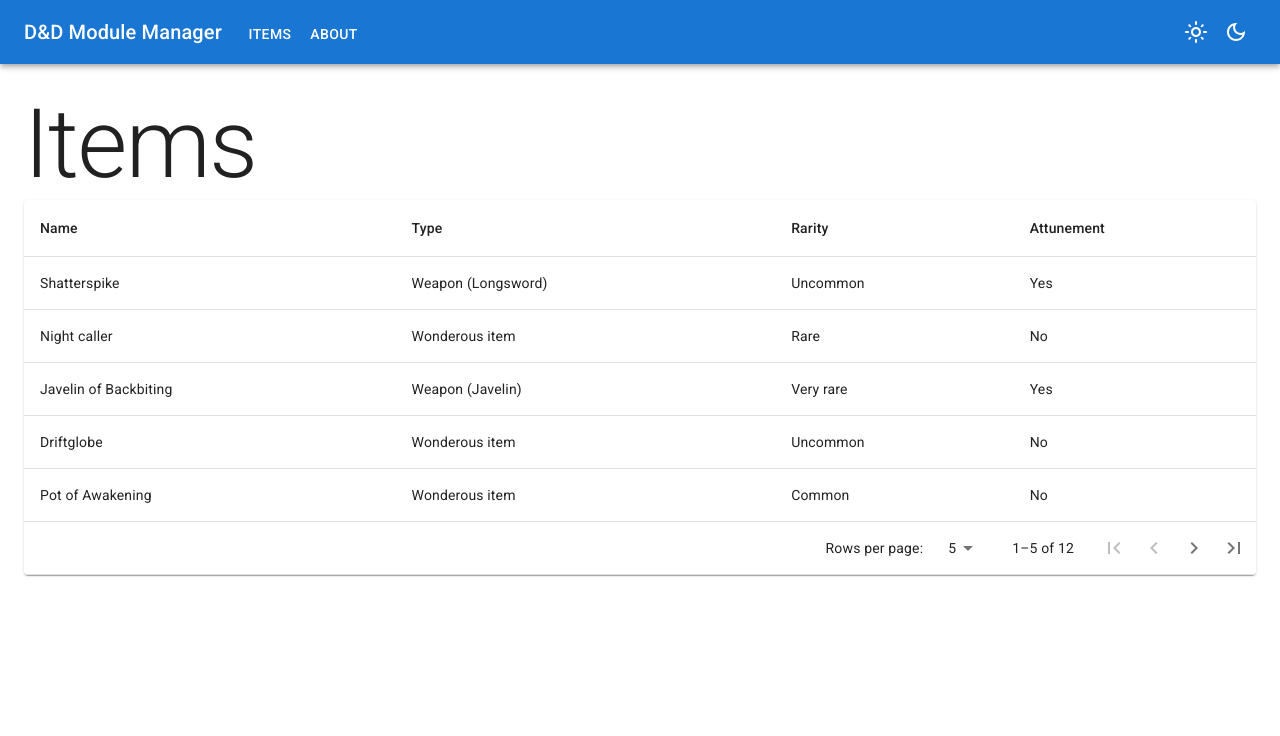
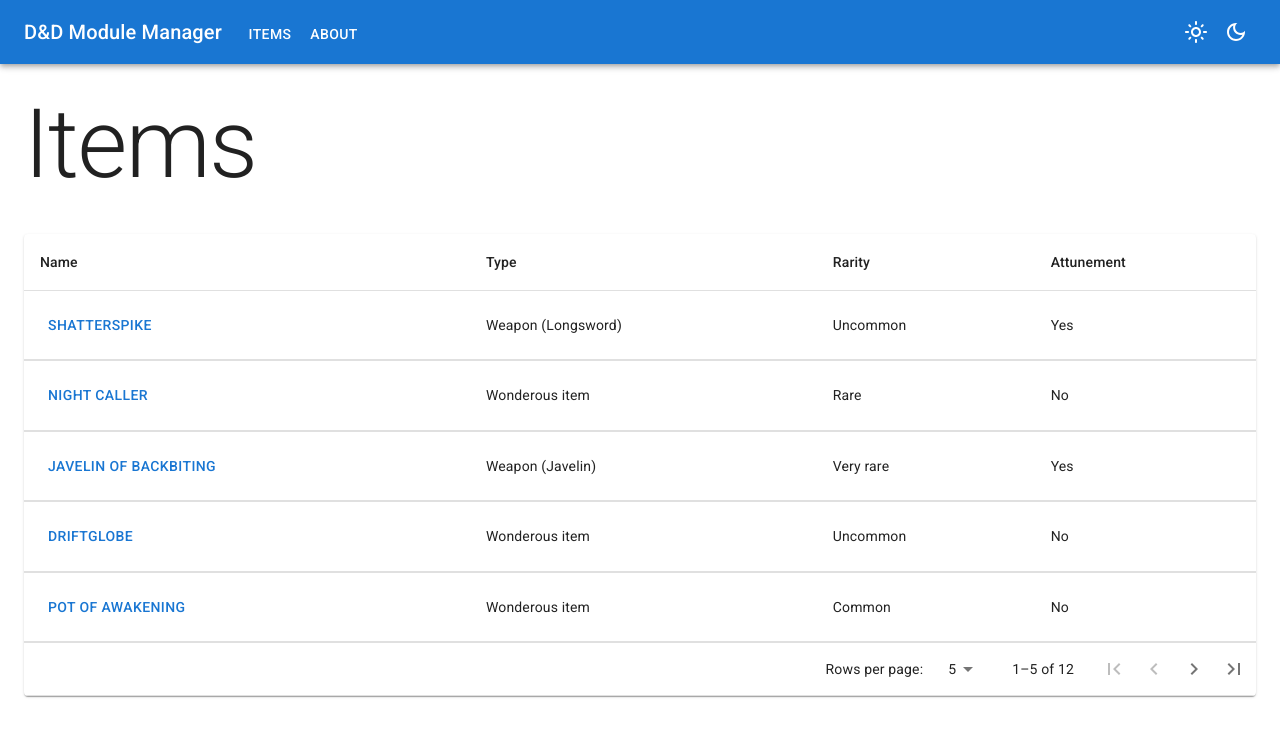
Before and after one commit to Rkfmckee/dnd_module_manager, a React (Vite) app: page /items in a window 1280 px wide. Shown: the top 736 px of the page. Built offline with nearby package versions, Linux system fonts and the light colour scheme.

Commit message:
Add collapsible row

```diff
--- /dev/null
+++ b/src/components/table/Row.tsx
@@ -0,0 +1,57 @@
+import Box from "@mui/material/Box";
+import Button from "@mui/material/Button";
+import Collapse from "@mui/material/Collapse";
+import TableCell from "@mui/material/TableCell";
+import TableRow from "@mui/material/TableRow";
+import { useState } from "react";
+import { Item } from "../../helpers/Types";
+
+interface RowProps {
+	item: Item;
+}
+
+export default function Row({ item }: RowProps) {
+	const [open, setOpen] = useState(false);
+
+	function getType() {
+		if (!item.subtype) return item.type;
+		return `${item.type} (${item.subtype})`;
+	}
+
+	function getDescription() {
+		item.description = item.description.replace("\n", "<br />");
+		return item.description;
+
+		// if (item.curseDescription) {
+		// 	item.curseDescription = item.curseDescription.replace(
+		// 		"\n",
+		// 		"<br />"
+		// 	);
+
+		// 	return `${item.description}<br /><br /><strong><i>Curse:</i></strong> ${item.curseDescription}`;
+		// } else return item.description;
+	}
+
+	return (
+		<>
+			<TableRow sx={{ "& > *": { borderBottom: "unset" } }}>
+				<TableCell component="th" scope="row">
+					<Button onClick={() => setOpen(!open)}>{item.name}</Button>
+				</TableCell>
+				<TableCell>{getType()}</TableCell>
+				<TableCell>{item.rarity}</TableCell>
+				<TableCell>{item.requiresAttunement ? "Yes" : "No"}</TableCell>
+			</TableRow>
+			<TableRow>
+				<TableCell
+					style={{ paddingBottom: 0, paddingTop: 0 }}
+					colSpan={6}
+				>
+					<Collapse in={open} timeout="auto" unmountOnExit>
+						<Box sx={{ margin: 1 }}>{getDescription()}</Box>
+					</Collapse>
+				</TableCell>
+			</TableRow>
+		</>
+	);
+}
--- a/src/helpers/Types.tsx
+++ b/src/helpers/Types.tsx
@@ -14,5 +14,6 @@ export type Item = {
 	rarity: string;
 	requiresAttunement: boolean;
 	description: string;
+	// curseDescription: string;
 	moduleId: number;
 };
--- a/src/pages/ItemList.tsx
+++ b/src/pages/ItemList.tsx
@@ -1,24 +1,24 @@
+import FirstPageIcon from "@mui/icons-material/FirstPage";
+import KeyboardArrowLeft from "@mui/icons-material/KeyboardArrowLeft";
+import KeyboardArrowRight from "@mui/icons-material/KeyboardArrowRight";
+import LastPageIcon from "@mui/icons-material/LastPage";
+import Box from "@mui/material/Box";
+import IconButton from "@mui/material/IconButton";
 import Paper from "@mui/material/Paper";
 import Table from "@mui/material/Table";
 import TableBody from "@mui/material/TableBody";
 import TableCell from "@mui/material/TableCell";
 import TableContainer from "@mui/material/TableContainer";
+import TableFooter from "@mui/material/TableFooter";
 import TableHead from "@mui/material/TableHead";
+import TablePagination from "@mui/material/TablePagination";
+import { TablePaginationActionsProps } from "@mui/material/TablePagination/TablePaginationActions";
 import TableRow from "@mui/material/TableRow";
 import Typography from "@mui/material/Typography";
+import { useTheme } from "@mui/material/styles";
+import { useState } from "react";
 import Items from "../assets/items.json";
-import { Item } from "../helpers/Types";
-import TableFooter from "@mui/material/TableFooter";
-import TablePagination from "@mui/material/TablePagination";
-import { useState } from "react";
-import { TablePaginationActionsProps } from "@mui/material/TablePagination/TablePaginationActions";
-import { useTheme } from "@mui/material/styles";
-import Box from "@mui/material/Box";
-import IconButton from "@mui/material/IconButton";
-import FirstPageIcon from "@mui/icons-material/FirstPage";
-import KeyboardArrowLeft from "@mui/icons-material/KeyboardArrowLeft";
-import KeyboardArrowRight from "@mui/icons-material/KeyboardArrowRight";
-import LastPageIcon from "@mui/icons-material/LastPage";
+import Row from "../components/table/Row";
 
 export default function ItemList() {
 	const [page, setPage] = useState(0);
@@ -34,14 +34,11 @@ export default function ItemList() {
 	const emptyRows =
 		page > 0 ? Math.max(0, (page + 1) * rowsPerPage - Items.length) : 0;
 
-	function getType(item: Item) {
-		if (!item.subtype) return item.type;
-		return `${item.type} (${item.subtype})`;
-	}
-
 	return (
 		<>
-			<Typography variant="h1">Items</Typography>
+			<Typography variant="h1" gutterBottom>
+				Items
+			</Typography>
 			<TableContainer component={Paper}>
 				<Table sx={{ minWidth: 650 }} aria-label="item-list">
 					<TableHead>
@@ -60,20 +57,11 @@ export default function ItemList() {
 							  )
 							: Items
 						).map((item) => (
-							<TableRow key={`item-${item.id}`}>
-								<TableCell component="th" scope="row">
-									{item.name}
-								</TableCell>
-								<TableCell>{getType(item)}</TableCell>
-								<TableCell>{item.rarity}</TableCell>
-								<TableCell>
-									{item.requiresAttunement ? "Yes" : "No"}
-								</TableCell>
-							</TableRow>
+							<Row key={`item-${item.id}`} item={item} />
 						))}
 						{emptyRows > 0 && (
 							<TableRow style={{ height: 53 * emptyRows }}>
-								<TableCell colSpan={6} />
+								<TableCell colSpan={5} />
 							</TableRow>
 						)}
 					</TableBody>
@@ -86,7 +74,6 @@ export default function ItemList() {
 									25,
 									{ label: "All", value: -1 },
 								]}
-								// colSpan={3}
 								count={Items.length}
 								rowsPerPage={rowsPerPage}
 								page={page}
```
